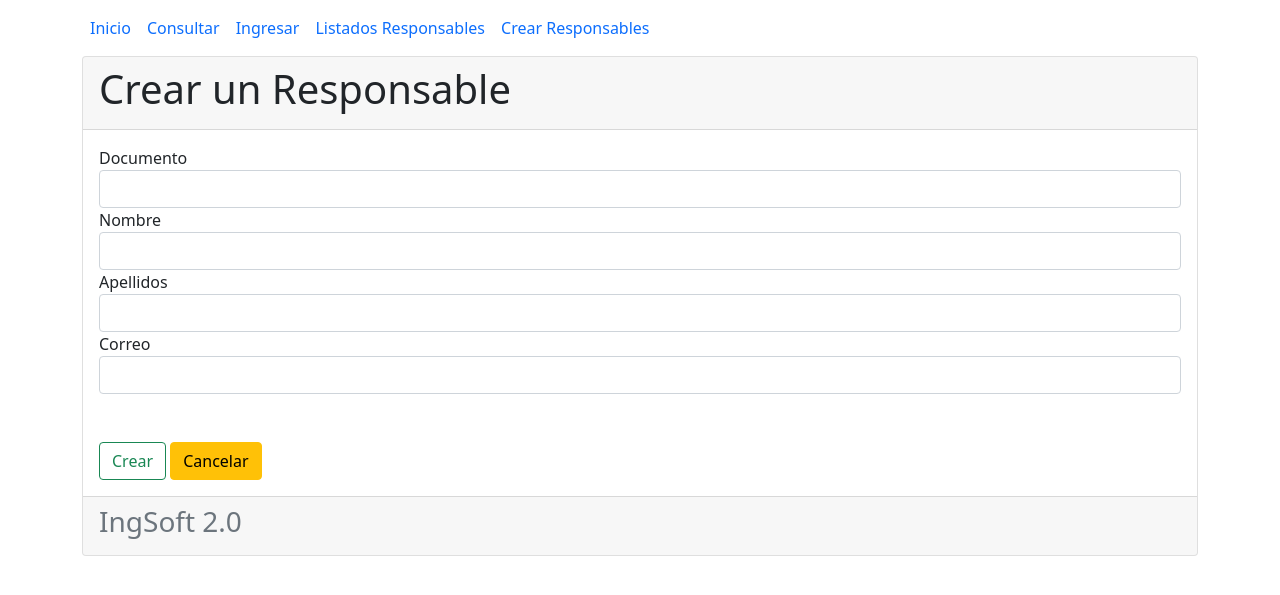
After one commit to CamilaM25/Entrega_2, a Django app: page /Responsables/crear in a window 1280 px wide. The commit adds this page. Shown: the top 595 px of the page. Run offline with Django 5.2, Linux system fonts and the light colour scheme.

Commit message:
REsponsables funciona

```diff
--- a/Hospital/Hospital/settings.py
+++ b/Hospital/Hospital/settings.py
@@ -130,6 +130,8 @@ USE_TZ = True
 
 STATIC_URL = 'static/'
 
+
+
 # Default primary key field type
 # https://docs.djangoproject.com/en/5.1/ref/settings/#default-auto-field
 
--- a/Hospital/hce/admin.py
+++ b/Hospital/hce/admin.py
@@ -3,5 +3,6 @@ from .models import Equipo
 from .models import Responsable
 
 admin.site.register(Equipo)
+admin.site.register(Responsable)
 
 # Register your models here.
--- a/Hospital/hce/forms.py
+++ b/Hospital/hce/forms.py
@@ -1,7 +1,12 @@
 from django import forms
-from .models import Equipo
+from .models import Equipo,Responsable
 
 class EquipoForm(forms.ModelForm):
     class Meta:
         model = Equipo
         fields = '__all__'
+
+class ResponsableForm(forms.ModelForm):
+    class Meta:
+        model = Responsable
+        fields = '__all__'
--- a/Hospital/hce/models.py
+++ b/Hospital/hce/models.py
@@ -8,7 +8,7 @@ class Equipo(models.Model):
     Modelo = models.TextField(max_length=60)
     Serial = models.TextField(max_length=60)
     Area = models.TextField(max_length=60, default='Default Area')
-    Responsable = models.TextField(max_length=60)
+    Responsable = models.IntegerField()
 
 
 class Responsable(models.Model):
--- /dev/null
+++ b/Hospital/hce/templates/Responsables/crear.html
@@ -0,0 +1,80 @@
+{% extends "base.html" %}
+
+{% load static %}  <!-- Cargar archivos estáticos -->
+
+{% block title %} Página de inicio {% endblock %}
+
+{% block contenido %}
+
+<div class="card">
+    <div class="card-header">
+        <h1> Crear un Responsable </h1>
+    </div>
+    <div class="card-body">
+        <form action="" method="post" enctype="multipart/form-data" onsubmit="return validateForm()">
+            {% csrf_token %}
+            <div class="form-group">
+                <label for="documento">Documento</label>
+                <input type="number" name="documento" id="documento" class="form-control" placeholder="" aria-describedby="helpId">
+            </div>
+            <div class="form-group">
+                <label for="nombre">Nombre</label>
+                <input type="text" name="nombre" id="nombre" class="form-control" placeholder="" aria-describedby="helpId">
+            </div>
+            <div class="form-group">
+                <label for="apellido">Apellidos</label>
+                <input type="text" name="apellido" id="apellido" class="form-control" placeholder="" aria-describedby="helpId">
+            </div>
+            <div class="form-group">
+                <label for="correo">Correo</label>
+                <input type="email" name="correo" id="correo" class="form-control" placeholder="" aria-describedby="helpId">
+            </div>
+
+            <br><br>
+            <button type="submit" class="btn btn-outline-success">Crear</button>
+
+            <a class="btn btn-warning" href="{% url 'Responsables' %}" role="button">Cancelar</a>
+        </form>
+    </div>
+    <div class="card-footer text-muted">
+        <h3>IngSoft 2.0</h3>
+    </div>
+</div>
+
+<div class="modal fade" id="alertModal" tabindex="-1" aria-labelledby="alertModalLabel" aria-hidden="true">
+    <div class="modal-dialog">
+        <div class="modal-content">
+            <div class="modal-header">
+                <h5 class="modal-title" id="alertModalLabel">Atención</h5>
+                <button type="button" class="btn-close" data-bs-dismiss="modal" aria-label="Close"></button>
+            </div>
+            <div class="modal-body">
+                Por favor, complete todos los campos antes de crear un nuevo responsable.
+            </div>
+            <div class="modal-footer">
+                <button type="button" class="btn btn-outline-danger" data-bs-dismiss="modal">Cerrar</button>
+            </div>
+        </div>
+    </div>
+</div>
+
+<script>
+function validateForm() {
+    var documento = document.getElementById("documento").value;
+    var nombre = document.getElementById("nombre").value;
+    var apellido = document.getElementById("apellido").value;
+    var correo = document.getElementById("correo").value;
+
+
+    if (documento === "" || nombre === "" || apellido === "" || correo === "") {
+
+        var alertModal = new bootstrap.Modal(document.getElementById('alertModal'));
+        alertModal.show();
+        return false;
+    }
+
+    return true;
+}
+</script>
+
+{% endblock %}
--- a/Hospital/hce/templates/base.html
+++ b/Hospital/hce/templates/base.html
@@ -19,6 +19,8 @@
                <a class=" nav-item nav-link" href="{% url 'inicio'%}">Inicio</a>
                <a class=" nav-item nav-link" href="{% url 'Equipos'%}">Consultar</a>
                <a class=" nav-item nav-link" href="{% url 'ingresar'%}">Ingresar</a>
+               <a class=" nav-item nav-link" href="{% url 'Responsables'%}">Listados Responsables</a>
+               <a class=" nav-item nav-link" href="{% url 'Responsablescrear'%}">Crear Responsables</a>
 
             </div>
           </nav>
--- a/Hospital/hce/templates/pages/index.html
+++ b/Hospital/hce/templates/pages/index.html
@@ -12,6 +12,6 @@
     <p>Utiliza las opciones del menú para navegar por el sistema.</p>
 
 
-    <img src="{% static 'c:\Users\famil\Downloads\clinica-internacional-equipo-biomedico-maquinas.jpg' %}"  class="img-fluid">
+    <img src="{% static 'Imagenes\dispositivos-medicos-cuales-son-los-dispositivos-médicos-mas-consumidos.jpg' %}" class="img-fluid">
 </div>
 {% endblock %}
--- a/Hospital/hce/urls.py
+++ b/Hospital/hce/urls.py
@@ -9,5 +9,8 @@ urlpatterns = [
     path('Equipos',views.Equipos,name='Equipos'),
     path('Equipos/editar/<int:id>/',views.editar,name='editar'),
     path('borrar/<int:id>/' , views.borrar, name='borrar'),
+    path('Responsables' , views.Responsables, name='Responsables'),
+    path('Responsables/crear' , views.Responsablescrear, name='Responsablescrear'),
+
 
 ]
--- a/Hospital/hce/views.py
+++ b/Hospital/hce/views.py
@@ -2,7 +2,7 @@ from django.shortcuts import render, redirect
 from django.contrib import messages
 from django.http import HttpResponse
 from .models import Equipo, Responsable
-from .forms import EquipoForm
+from .forms import EquipoForm,ResponsableForm
 # Create your views here.
 
 def inicio (request):
@@ -19,6 +19,22 @@ def Equipos(request):
     equipo = Equipo.objects.all() #trae el objeto con toda su informacion
     return render(request ,  'Equipos/index.html', {'equipos':equipo}) #captura la información desde la base de datos
 
+def Responsables(request):
+     asignarResponsable = Responsable.objects.all()
+     return render(request,'Responsables/index.html',{'Responsables':asignarResponsable})
+
+def Responsablescrear(request):
+    infoEquipo = ResponsableForm(request.POST or None)
+    if infoEquipo.is_valid():
+        infoEquipo.save()
+        return redirect('Responsables')
+    else:
+        print(infoEquipo.errors)  # Muestra errores del formulario para depuración
+    return render(request, 'Responsables/crear.html', {'form': infoEquipo})
+
+
+
+
 def borrar(request, id):
     equipo = Equipo.objects.get(id=id)
     equipo.delete()
```
Also changed, not shown: Hospital/hce/templates/Responsables/index.html (added, +47 -0 lines), Hospital/hce/migrations/0004_alter_equipo_responsable.py (added).
